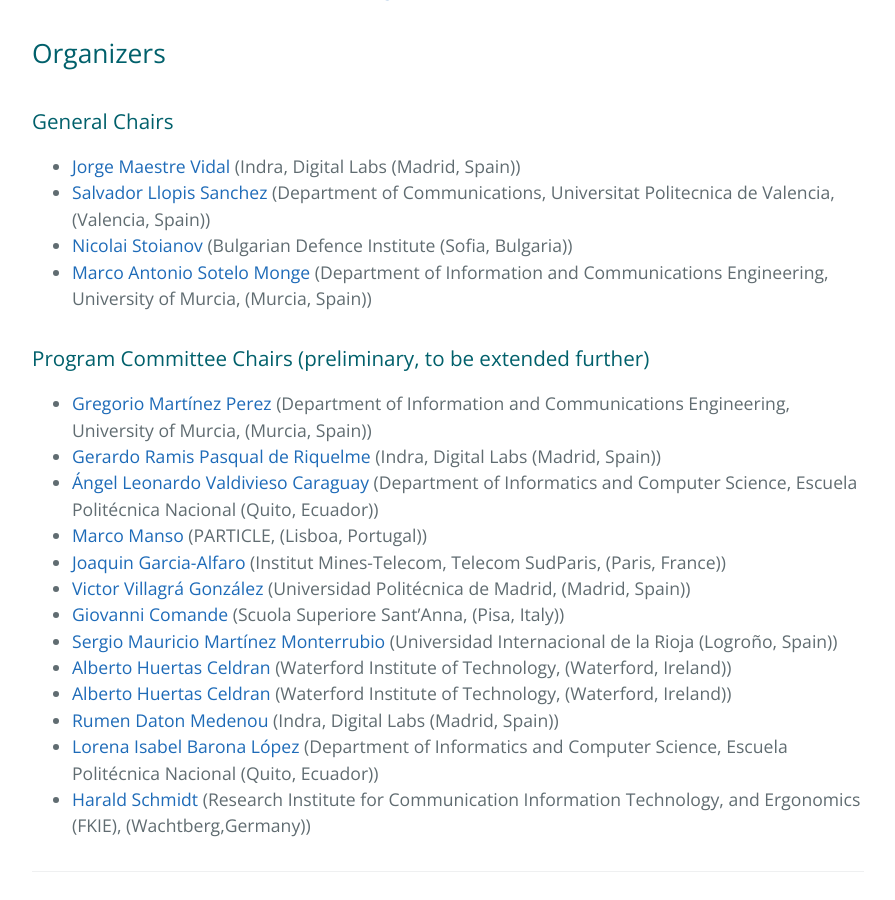
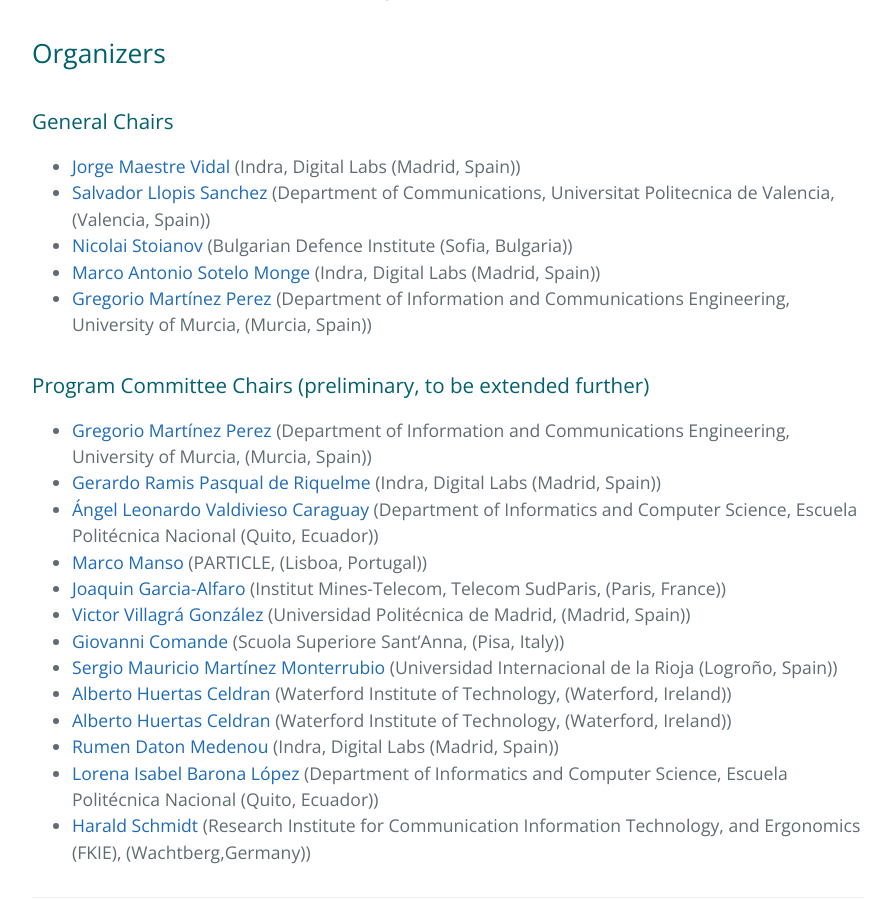
Before and after one commit to cdtsecomane/cdtsecomane.github.io, a Jekyll site: the page built from index.md, in a window 1280 px wide and 900 px high, scrolled down 958 px. Shown: the whole window, without its empty margins (192-1087 px from the left). Built offline with Jekyll 4.4.1, drawn with Linux system fonts in a browser that asks for light colours.

Commit message:
gregorio

```diff
--- a/index.md
+++ b/index.md
@@ -26,7 +26,8 @@ For further details, refer to the [CfP](/cfp) and [Program](/prog)
 * [Jorge Maestre Vidal](https://www.indracompany.com) (Indra, Digital Labs (Madrid, Spain))
 * [Salvador Llopis Sanchez](https://www.upv.es) (Department of Communications, Universitat Politecnica de Valencia, (Valencia, Spain))
 * [Nicolai Stoianov](https://di.mod.bg/en) (Bulgarian Defence Institute (Sofia, Bulgaria))
-* [Marco Antonio Sotelo Monge](https://www.umu.es) (Department of Information and Communications Engineering, University of Murcia, (Murcia, Spain))
+* [Marco Antonio Sotelo Monge](https://www.indracompany.com) (Indra, Digital Labs (Madrid, Spain))
+* [Gregorio Martínez Perez](https://www.umu.es) (Department of Information and Communications Engineering, University of Murcia, (Murcia, Spain))
 
 ### Program Committee Chairs (preliminary, to be extended further)
 
```
